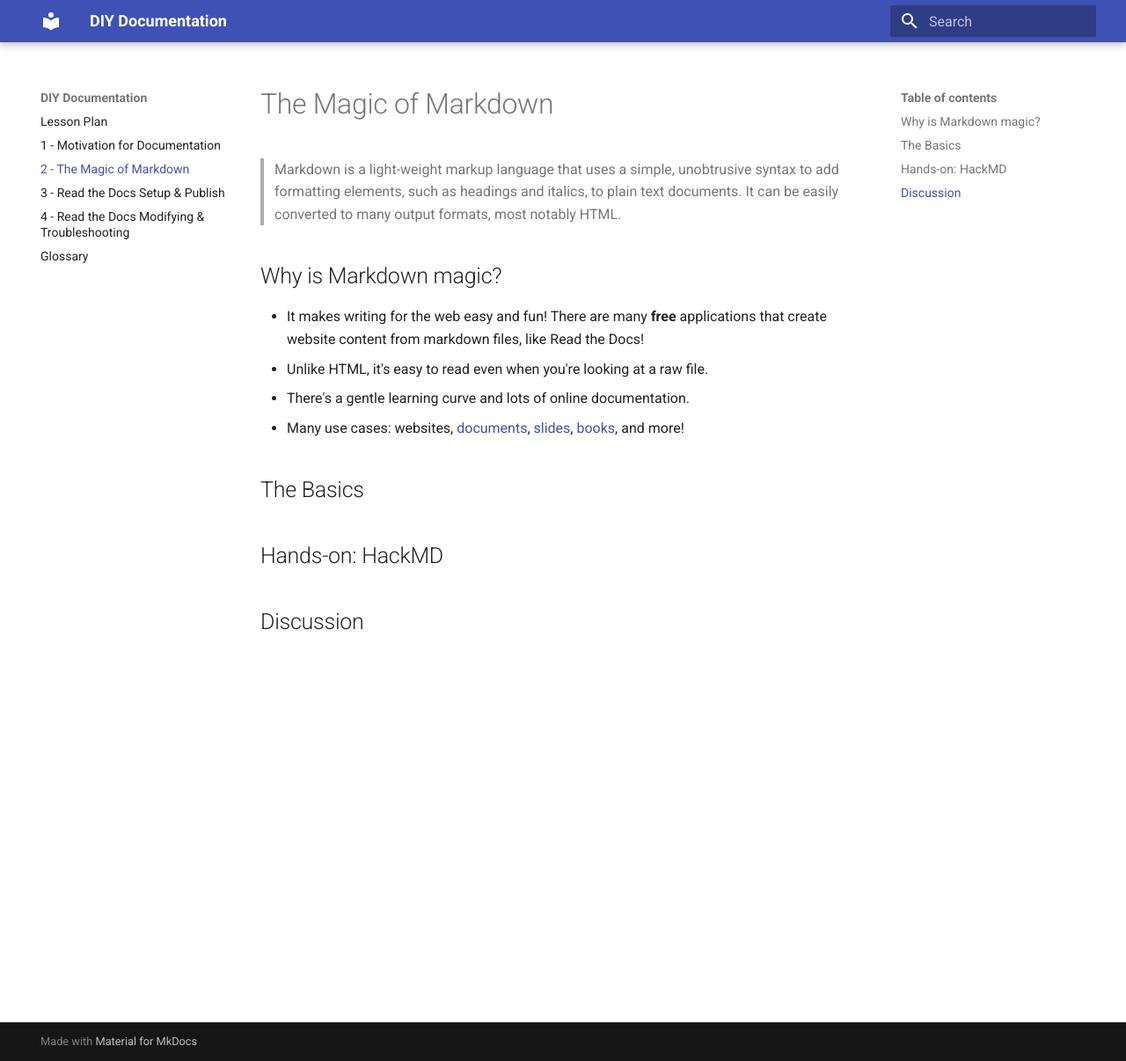
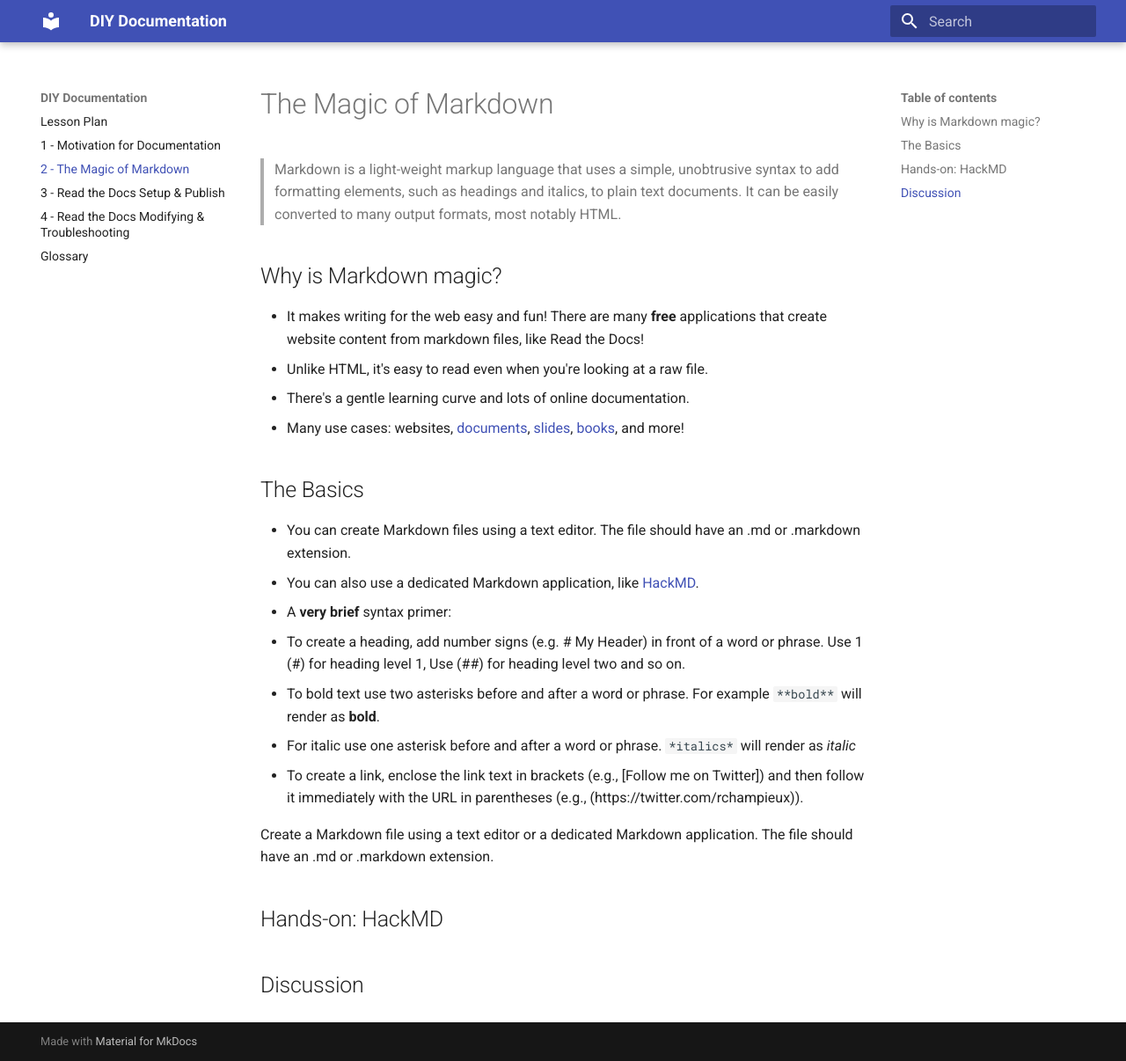
Before and after one commit to rchampieux/diy-documentation, an MkDocs documentation site: the page built from docs/lesson2.md, in a window 1280 px wide and 1206 px high. Shown: the whole window at 88% size. Built offline with MkDocs 1.6.1 and Material for MkDocs 9.7.7, drawn with Linux system fonts in a browser that asks for light colours; old or Windows-style settings are respelled for this version of MkDocs.

Commit message:
Update lesson2.md

```diff
--- a/docs/lesson2.md
+++ b/docs/lesson2.md
@@ -9,7 +9,15 @@
 - Many use cases:  websites, [documents](https://ulysses.app/), [slides](https://github.com/gnab/remark), [books](https://leanpub.com), and more!
 
 ## The Basics
+- You can create Markdown files using a text editor.  The file should have an .md or .markdown extension.
+- You can also use a dedicated Markdown application, like [HackMD](https://hackmd.io/).
+- A **very brief** syntax primer:
+  - To create a heading, add number signs (e.g. # My Header) in front of a word or phrase.  Use 1 (#) for heading level 1, Use (##) for heading level two and so on.
+  - To bold text use two asterisks before and after a word or phrase.  For example `**bold**` will render as **bold**.
+  - For italic use one asterisk before and after a word or phrase.  `*italics*` will render as *italic*
+  - To create a link, enclose the link text in brackets (e.g., [Follow me on Twitter]) and then follow it immediately with the URL in parentheses (e.g., (https://twitter.com/rchampieux)).
 
+Create a Markdown file using a text editor or a dedicated Markdown application. The file should have an .md or .markdown extension.
 
 ## Hands-on: HackMD
 
```
